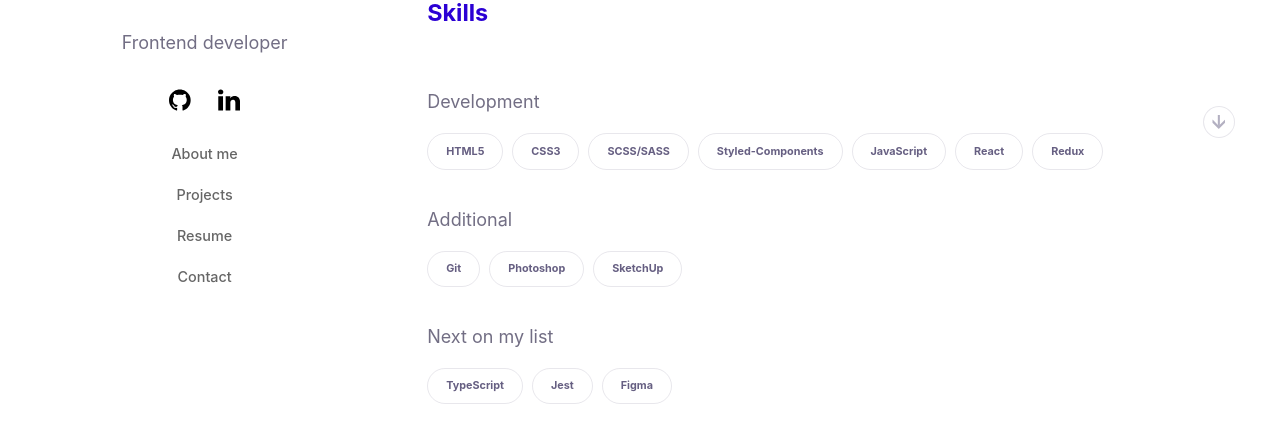
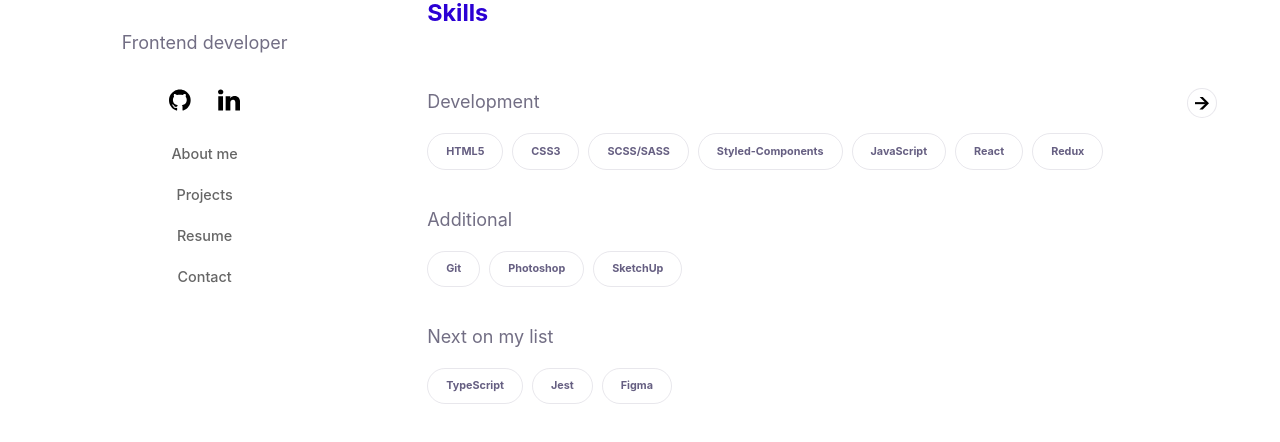
Before and after one commit to ciastek96/personal-website, a Next.js app: page / in a window 1280 px wide. Shown: the part 358-800 px from the top of the page. Built offline with nearby package versions, Linux system fonts and the light colour scheme.

Commit message:
fixed problem with toggling carousel

```diff
--- a/components/Carousel/Carousel.js
+++ b/components/Carousel/Carousel.js
@@ -1,58 +1,24 @@
 import React, { useState } from "react";
 import { motion } from "framer-motion";
 import styles from "./Carousel.module.scss";
-import ArrowIcon from "../../public/icons/svg/directional/arrow-right.svg";
 
 const Carousel = ({ children }) => {
-  const [current, setCurrent] = useState(0);
-  const [touchStart, setTouchStart] = useState(0);
-  const [touchEnd, setTouchEnd] = useState(0);
-
-  const elements = children.length;
-
-  const handleNext = () => {
-    if (current < elements - 1) setCurrent(current + 1);
-  };
-
-  const handlePrev = () => {
-    if (current > 0) setCurrent(current - 1);
-  };
-
-  function handleTouchStart(e) {
-    setTouchStart(e.targetTouches[0].clientX);
-  }
-
-  function handleTouchMove(e) {
-    setTouchEnd(e.targetTouches[0].clientX);
-  }
-
-  function handleTouchEnd() {
-    if (touchStart - touchEnd > 75) {
-      handleNext();
-    }
-
-    if (touchStart - touchEnd < -75) {
-      handlePrev();
-    }
-  }
+  const [isToggle, setIsToggle] = useState(false);
 
   const variants = {
-    open: { rotate: 0 },
-    closed: { rotate: 90 },
+    open: { rotate: 180 },
+    closed: { rotate: 0 },
   };
 
   return (
-    <div
+    <motion.div
       className={styles.wrapper}
-      onTouchStart={handleTouchStart}
-      onTouchMove={handleTouchMove}
-      onTouchEnd={handleTouchEnd}
+      onPan={(e, { delta: { x } }) => {
+        if (x > 2) setIsToggle(false);
+        if (x < -2) setIsToggle(true);
+      }}
     >
-      {/* <button onClick={handlePrev} className={styles.prev}>
-        prev
-      </button> */}
-
-      <div className={styles.innerWrapper}>
+      <motion.div className={styles.innerWrapper}>
         {React.Children.map(children || null, (child, i) => {
           return (
             <child.type
@@ -60,29 +26,19 @@ const Carousel = ({ children }) => {
               key={i}
               data-index={i}
               className={
-                current === i ? `${styles.slideActive}` : `${styles.slide}`
+                isToggle === !!i ? `${styles.slideActive}` : `${styles.slide}`
               }
             />
           );
         })}
-      </div>
-      {/* <button onClick={handleNext} className={styles.next}>
-        next
-      </button> */}
+      </motion.div>
       <motion.button
-        animate={current ? "open" : "closed"}
+        animate={isToggle ? "open" : "closed"}
         variants={variants}
-        className={styles.iconWrapper}
-        onClick={current === 0 ? handleNext : handlePrev}
-      >
-        {/* {current === 0 ? <p>next</p> : <p>back</p>} */}
-        <ArrowIcon
-          className={
-            current === 0 ? styles.arrowIconRight : styles.arrowIconLeft
-          }
-        />
-      </motion.button>
-    </div>
+        className={styles.button}
+        onClick={() => setIsToggle(!isToggle)}
+      />
+    </motion.div>
   );
 };
 
--- a/components/Carousel/Carousel.module.scss
+++ b/components/Carousel/Carousel.module.scss
@@ -17,54 +17,20 @@
   overflow: hidden;
   position: relative;
 
-  .iconWrapper {
-    margin: 1rem 0 0;
-    padding: 0;
-    display: block;
+  .button {
+    width: 30px;
+    height: 30px;
     position: absolute;
     cursor: pointer;
     display: flex;
     align-items: center;
     top: 1rem;
-    right: 0;
-    background: white;
+    right: 1rem;
+    background: white url("/icons/svg/directional/arrow-right.svg") no-repeat
+      50% 50%;
+    background-size: 50%;
     border: 1px solid rgba(102, 95, 130, 0.15);
     border-radius: 50%;
-    z-index: 3;
-
-    // p {
-    //     transition: transform ease-in-out .25s, opacity .3s;
-    //     text-decoration: uppercase;
-    //     color: rgb(102, 95, 130);
-    //     opacity: 0.5;
-    //     text-transform: uppercase;
-    //     font-size: .7rem;
-    //     font-weight: 700;
-    // }
-
-    &:hover p,
-    &:hover .arrowIcon {
-      opacity: 1;
-    }
-
-    .arrowIcon {
-      height: 30px;
-      width: 30px;
-      padding: 8px;
-      transition: transform ease-in-out 0.25s, opacity 0.3s;
-      fill: rgb(102, 95, 130);
-      opacity: 0.5;
-    }
-
-    .arrowIconLeft {
-      @extend .arrowIcon;
-      transform: rotate (180deg);
-    }
-
-    .arrowIconRight {
-      @extend .arrowIcon;
-      transform: rotateY(0deg);
-    }
   }
 
   .innerWrapper {
```
